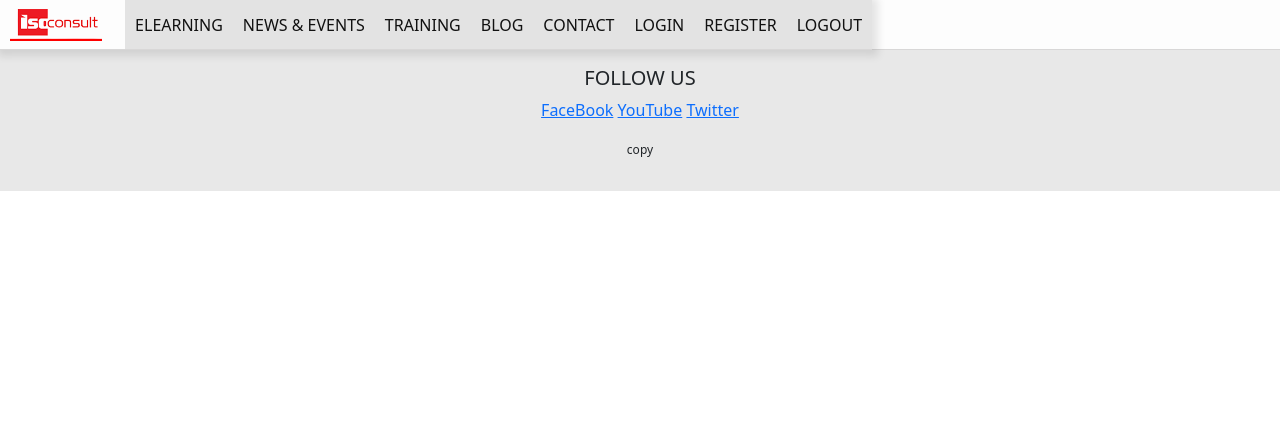
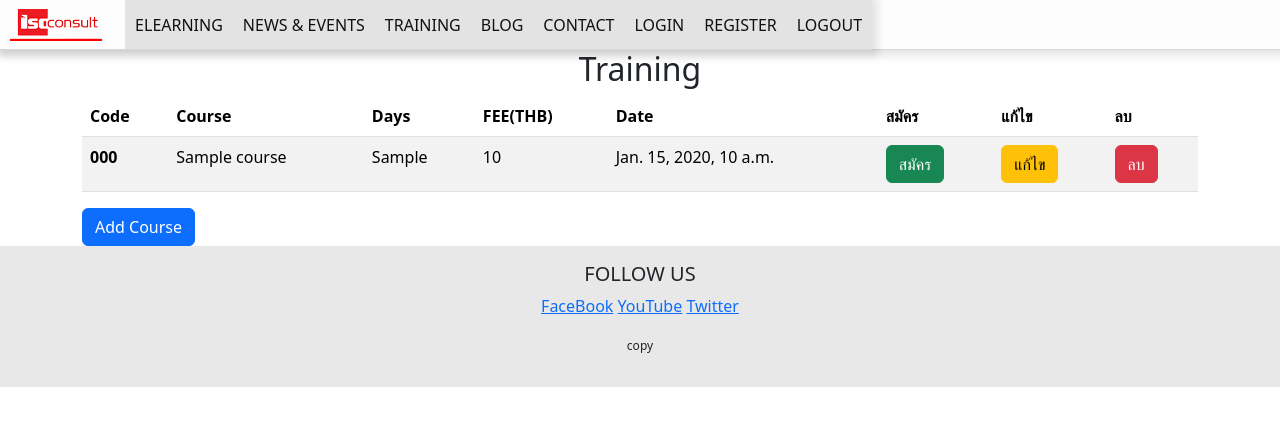
Before and after one commit to Tyne14x/isoconsultmodleonline, a Django app: template app_general/templates/app_general/course.html in a window 1280 px wide. Shown: the top 426 px of the page. Run offline with Django 4.2, Linux system fonts and the light colour scheme; the template is opened without the code that fills it: most values are stand-ins (such as "Sample title", 1, 10 or a date in 2020).

Commit message:
add course

```diff
--- a/app_general/admin.py
+++ b/app_general/admin.py
@@ -1,8 +1,11 @@
 from django.contrib import admin
 from .models import Video
 from embed_video.admin import AdminVideoMixin
+from app_general.models import Contact,Course
 # Register your models here.
 class AdminVideo(AdminVideoMixin, admin.ModelAdmin):
     pass
 
 admin.site.register(Video ,AdminVideo)
+admin.site.register(Contact)
+admin.site.register(Course)
--- a/app_general/templates/app_general/course.html
+++ b/app_general/templates/app_general/course.html
@@ -3,7 +3,37 @@
 {% block site_title %}ISO Consult | COURSE{% endblock %}
 
 {% block content %}
-<div>
-
+<div class="container">
+    <h2 class="text-center">Training</h2>
+    <table class="table table-striped table-hover">
+      <thead>
+        <tr>
+          <th scope="col">Code</th>
+          <th scope="col">Course</th>
+          <th scope="col">Days</th>
+          <th scope="col">FEE(THB)</th>
+          <th scope="col">Date</th>
+          <th scope="col">สมัคร</th>
+          <th scope="col">แก้ไข</th>
+          <th scope="col">ลบ</th>
+        </tr>
+      </thead>
+      <tbody>
+        {% for course in courses %}
+        <tr>
+          <th scope="row">{{course.course_code}}</th>
+          <td>{{course.course_name}}</td>
+          <td>{{course.course_days}}</td>
+          <td>{{course.course_fee}}</td>
+          <td>{{course.course_date}}</td>
+          <td><a href="form" class="btn btn-success">สมัคร</a></td>
+          <td><a href="edit/{{course.id}}" class="btn btn-warning">แก้ไข</a></td>
+          <td><a href="delete/{{course.id}}" class="btn btn-danger"
+              onclick="return confirm('คุณต้องการลบ {{course_name}} หรือไม่')">ลบ</a></td>
+        </tr>
+        {% endfor %}
+      </tbody>
+    </table>
+    <a href="addcourse"><button class="btn btn-primary">Add Course</button></a>
 </div>
 {% endblock %}
```
Also changed, not shown: app_general/models.py (+10 -0 lines), app_general/templates/app_general/addcourse.html (added, +33 -0 lines), app_general/views.py (+41 -1 lines), db.sqlite3.
